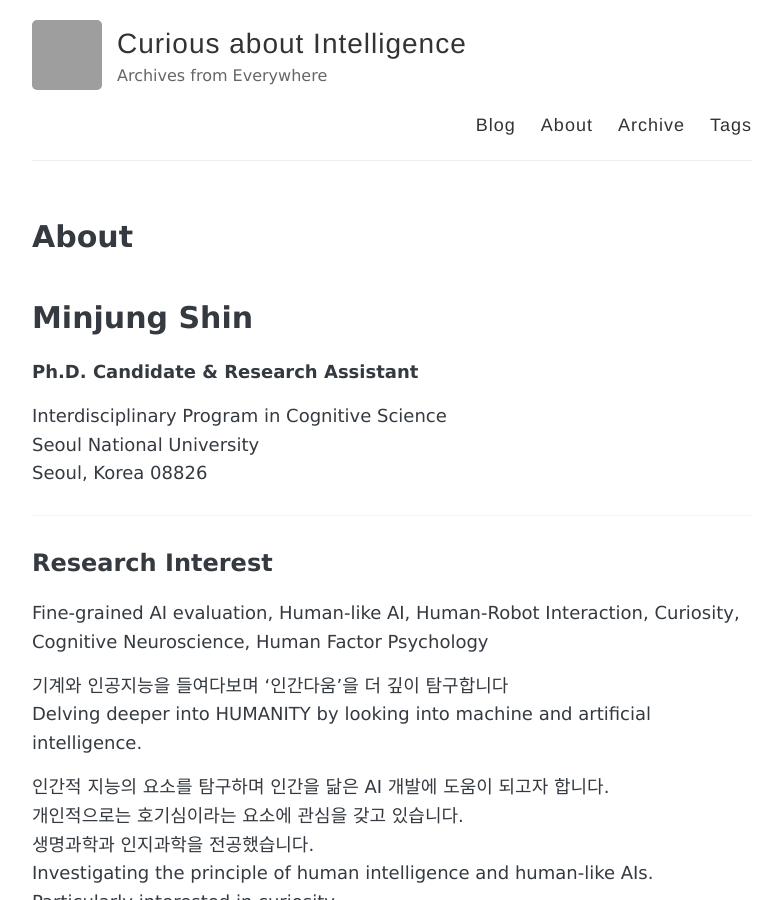
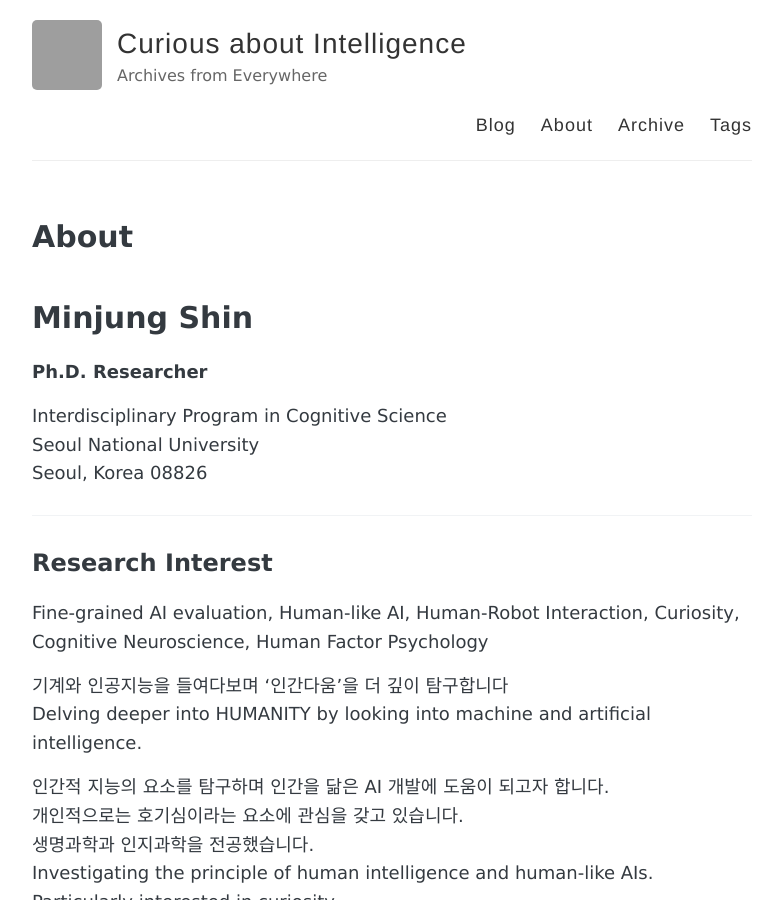
Before and after one commit to shinymj/shinymj.github.io, a Jekyll site: the page built from about.md, in a window 1280 px wide and 900 px high. Shown: the whole window, without its empty margins (248-1030 px from the left). Built offline with Jekyll 4.4.1, drawn with Linux system fonts in a browser that asks for light colours; grey boxes are pictures that could not be loaded.

Commit message:
Update about.md

```diff
--- a/about.md
+++ b/about.md
@@ -5,7 +5,7 @@ permalink: /about/
 ---
 # Minjung Shin
 
-**Ph.D. Candidate & Research Assistant**
+**Ph.D. Researcher**
 
 Interdisciplinary Program in Cognitive Science
 Seoul National University
```
